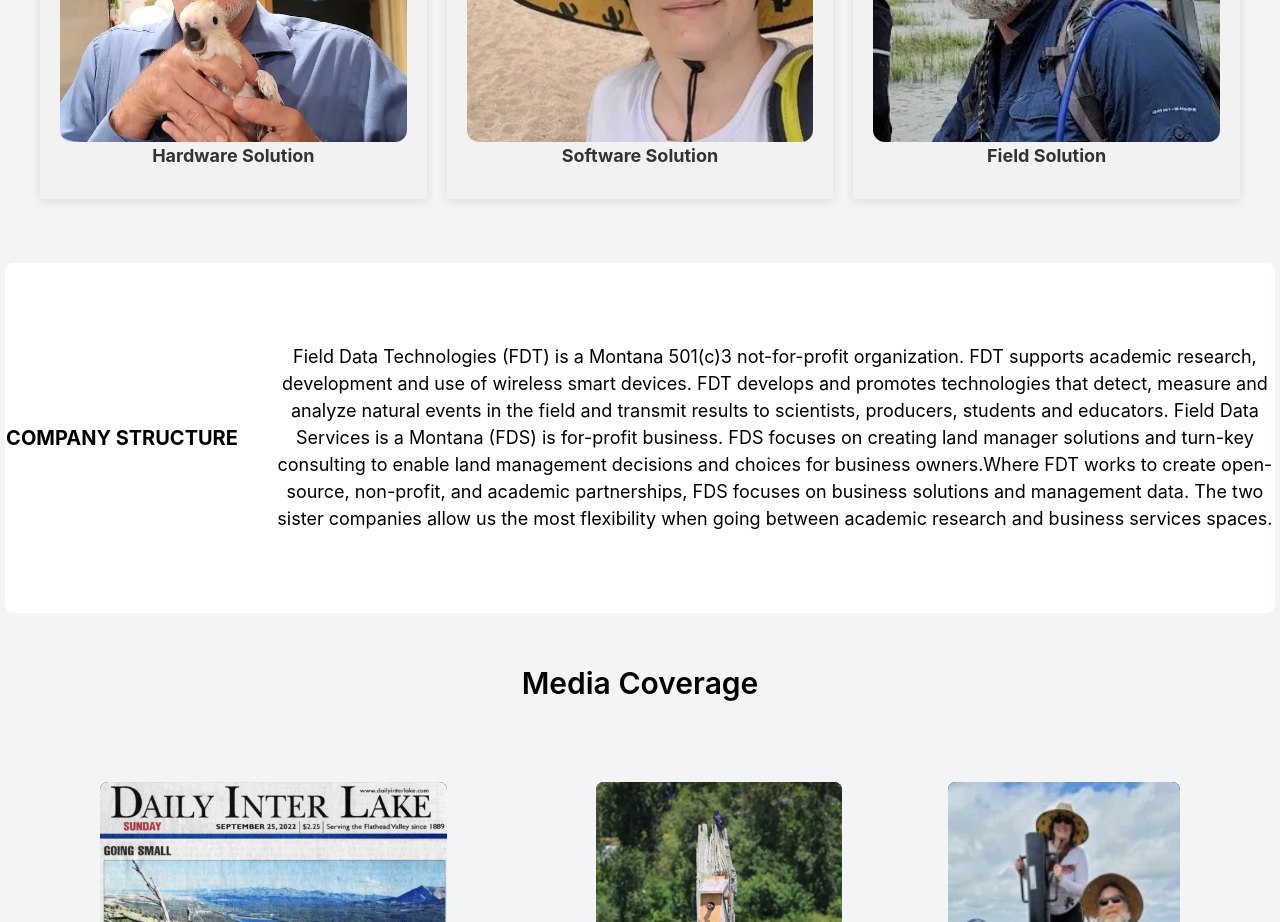
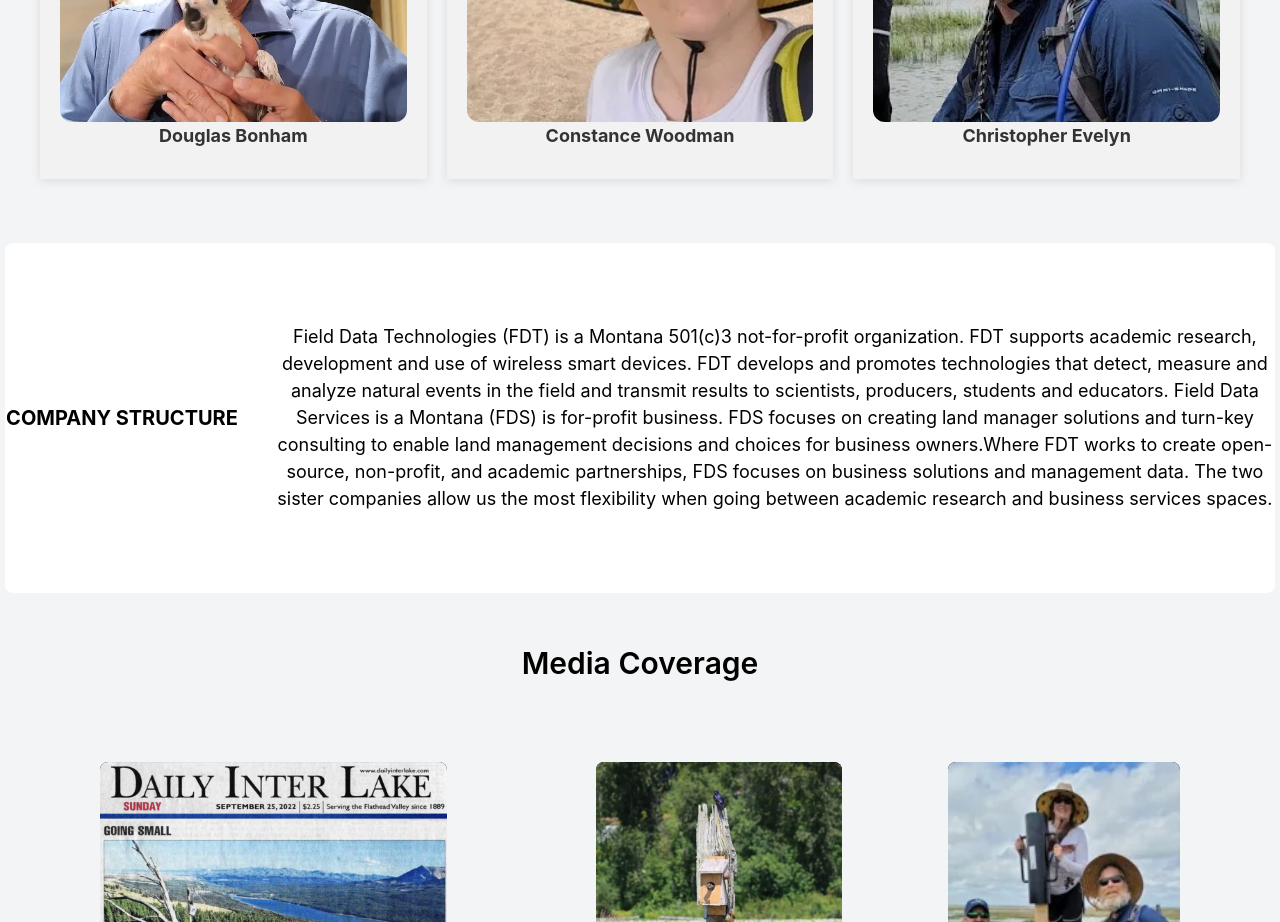
Before and after one commit to MedlynJacob/fdt-sample, a React (Create React App) app: page /about in a window 1280 px wide. Shown: the part 860-1782 px from the top of the page. Built offline with nearby package versions, Linux system fonts and the light colour scheme.

Commit message:
Update about us

```diff
--- a/src/pages/about.jsx
+++ b/src/pages/about.jsx
@@ -2,7 +2,6 @@ import React, { useState } from 'react';
 //import './about.css';
 import '../styles/solutions.css';
 import '../index.css'
-import logo from '../assets/logo white.webp'
 import d from '../assets/dough.jpg'
 import c from '../assets/connie.jpg'
 import ch from '../assets/chris.jpg'
@@ -15,9 +14,7 @@ import noaa from '../assets/noaa.jpg'
 import lar from '../assets/Larta-logo_edited.png.webp'
 import ucsb from '../assets/ucsb.jpg'
 import usdaa from '../assets/usda.webp'
-import hardwareImage from '../images/hardware.webp';
-import softwareImage from '../images/software.webp';
-import fieldImage from '../images/field.webp';
+
 
 
 
@@ -25,7 +22,7 @@ const About = () => {
   const [solutionsData, setSolutionsData] = useState([
     {
         id: 1,
-        title: 'Hardware Solution',
+        title: 'Douglas Bonham',
         description:
             'Doug Bonham brings thirty years of technical design experience from the Seattle technology corridor, holding positions at Microsoft, including electronic engineer, software engineer, and researcher, plus fifteen years of designing custom scientific instruments for field biologists.',
         image: d,
@@ -33,7 +30,7 @@ const About = () => {
     },
     {
         id: 2,
-        title: 'Software Solution',
+        title: 'Constance Woodman',
         description:
             'Entrepreneurial Lead on an NSF I-Corps and a researcher on an NSF PFI:AIR-TT related to using computer vision to track birds, Connie utilizes her design and rapid prototyping skills to bring ideas to life. Posses a Ph.D. in Biomedical Sciences from the Texas A&M College of Veterinary Medicine and trained at the Fischer Engineering Design Center.',
         image: c,
@@ -41,7 +38,7 @@ const About = () => {
     },
     {
         id: 3,
-        title: 'Field Solution',
+        title: 'Christopher Evelyn',
         description:
             'Field biologist and professor Chris has practical experience in evaluating the use of technology for imperiled species surveys for government vs. private wildlife management needs to meet the needs of both parties. With a Ph.D. from UC Santa Barbara in Evolution, Ecology, and Marine Biology, Chris has 13 publications related to species mapping and population management.',
         image: ch,
@@ -68,7 +65,6 @@ const handleCardClick = (id) => {
 
     <div className='flex flex-col'>
     <div className="solutions-container">
-            <h2 className="solutions-heading"></h2>
             <div className="solutions-grid">
                 {solutionsData.map((solution) => (
                     <div
@@ -90,55 +86,6 @@ const handleCardClick = (id) => {
             </div>
         </div>
     </div>
-      {/* <table align='center' className='bg-white'>
-        <tr>
-          <td>
-            <img src={d} alt="" className='w-[319px] rounded-lg'/>
-            <figcaption align='center' className='pl-[80px]'>
-              Douglas Bonham
-            </figcaption>
-          </td>
-          <td width="500px">
-           <p className='cont'>
-              Doug Bonham brings thirty years of technical design experience from the Seattle technology corridor, holding positions at Microsoft, including electronic engineer, software engineer, and researcher, plus fifteen years of designing custom scientific instruments for field biologists.
-           </p>
-         </td>
-        </tr>
-        <br />
-        <hr />
-        <br />
-        <tr>
-          <td>
-            <img src={c} alt="" className='w-[319px] rounded-lg'/>
-            <figcaption align='center' className='pl-[80px]'>
-              Constance Woodman
-            </figcaption>
-          </td>
-          <td>
-            <p className='cont'>
-            Entrepreneurial Lead on an NSF I-Corps and a researcher on an NSF PFI:AIR-TT related to using computer vision to track birds, Connie utilizes her design and rapid prototyping skills to bring ideas to life. Posses a Ph.D. in Biomedical Sciences from the Texas A&M College of Veterinary Medicine and trained at the Fischer Engineering Design Center.
-            </p>
-          </td>
-        </tr>
-        <br />
-        <hr />
-        <br />
-        <tr>
-          <td>
-            <img src={ch} alt="" className='w-[319px] rounded-lg'/>
-            <figcaption align='center'className='pl-[80px]'>
-              Christopher Evelyn
-            </figcaption>
-          </td>
-          <td>
-            <p className='cont'>
-            Field biologist and professor Chris has practical experience in evaluating the use of technology for imperiled species surveys for government vs. private wildlife management needs to meet the needs of both parties. With a Ph.D. from UC Santa Barbara in Evolution, Ecology, and Marine Biology, Chris has 13 publications related to species mapping and population management.
-            </p>
-          </td>
-        </tr>
-      </table> */}
-
-
       <br />
 
 
```
